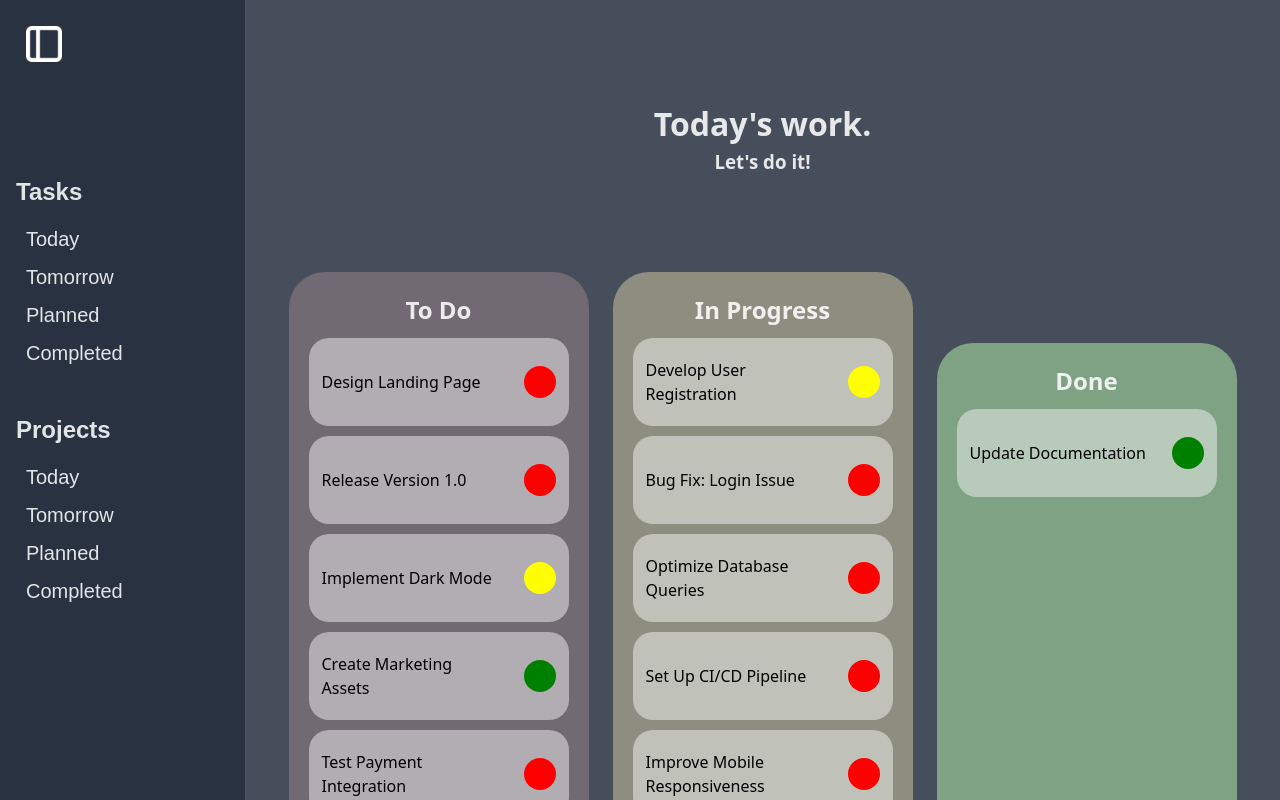
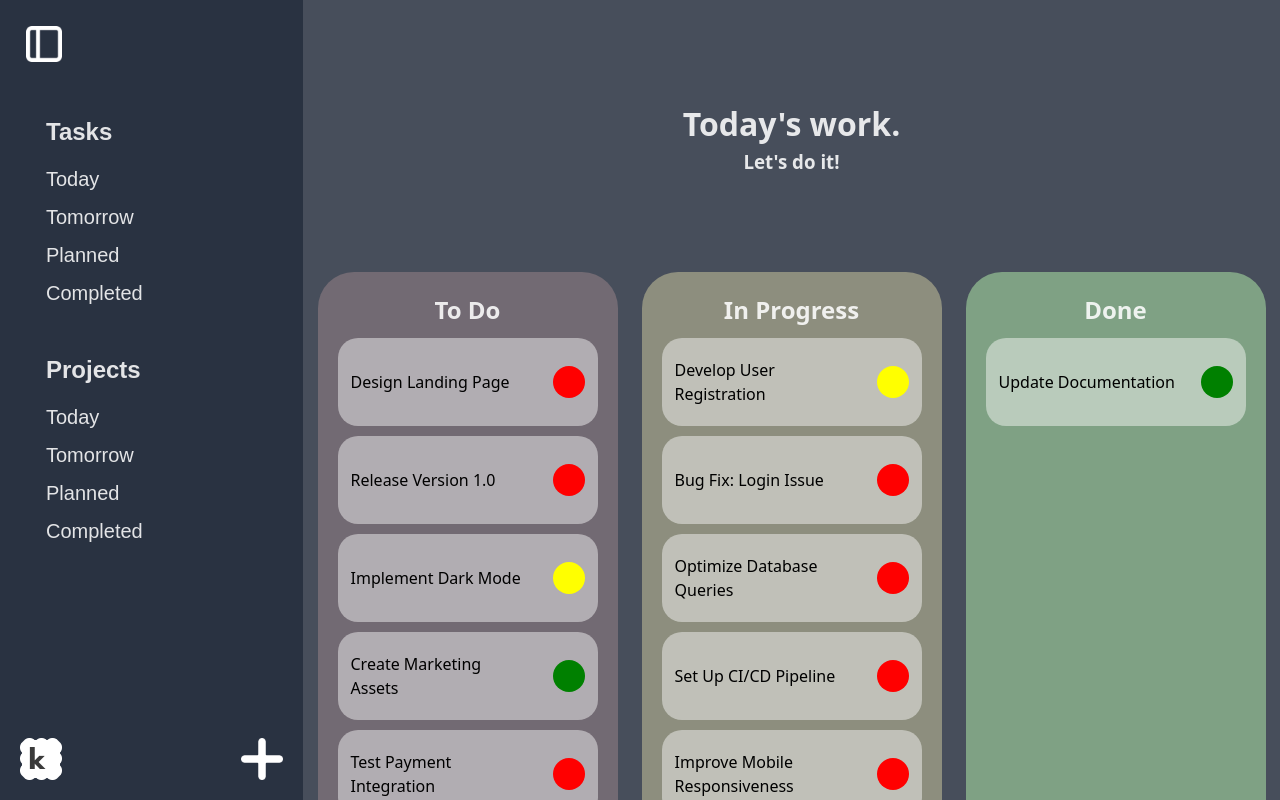
Before and after one commit to naimyasirozcan/kanban-react, a React (Vite) app: page / in a window 1280 px wide. Shown: the top 800 px of the page. Built offline with nearby package versions, Linux system fonts and the light colour scheme; a web font is replaced by a local one.

Commit message:
sidebar fixed to left, little style changes, list of task array mapping shortened

```diff
--- a/src/App.jsx
+++ b/src/App.jsx
@@ -14,7 +14,7 @@ function App() {
   return (
     <BrowserRouter>
     <div style={containerStyle}>
-      <Sidebar />
+      <Sidebar style={{display: "fixed", top: "0px", left: "0px"}} />
       <KanbanApp />
     </div>
     </BrowserRouter>
--- a/src/components/KanbanApp.jsx
+++ b/src/components/KanbanApp.jsx
@@ -2,7 +2,7 @@
 import taskDataJSON from '../assets/data/kanbanData.json'
 import { useState } from "react"
 import TodayPage from "../pages/TodayPage"
-import { Route,Routes } from 'react-router-dom'
+import { Route, Routes } from 'react-router-dom'
 // import Tomorrow from '../pages/Tomorrow'
 import ListOfTasks from '../pages/ListOfTasks'
 
@@ -11,32 +11,35 @@ import ListOfTasks from '../pages/ListOfTasks'
 
 function KanbanApp() {
 
-const [taskData, setTaskData] = useState(taskDataJSON)
+  const [taskData, setTaskData] = useState(taskDataJSON)
 
   const kanbanAppStyle = {
     width: "100%",
     display: "flex",
-    flexDirection: "column"
+    flexDirection: "column",
+    paddingLeft: "303px",
+    height: "100vh",
+    overflowY: "auto",
+    scrollbarWidth: "thin",
+    scrollbarColor: "#888 transparent"
+
   }
 
   const taskLists = [
-    {title: "tomorrow", description: "Tomorrow's work."},
-    {title: "planned", description: "All tasks in wait list."},
-    {title: "completed", description: "Done work."}
+    { title: "tomorrow", description: "Tomorrow's work." },
+    { title: "planned", description: "All tasks in wait list." },
+    { title: "completed", description: "Done work." }
   ]
 
   return (
-    <div style={kanbanAppStyle}>
+    <div className="kanban-app" style={kanbanAppStyle}>
       <Routes>
-        <Route element={<TodayPage taskData={taskData} setTaskData={setTaskData}/>} path='/'/>
+        <Route element={<TodayPage taskData={taskData} setTaskData={setTaskData} />} path='/' />
 
         {taskLists.map((eachTaskList) => {
-          return(
-          <Route element={<ListOfTasks taskData={taskData} setTaskData={setTaskData} title={eachTaskList.title} description={eachTaskList.description}/>} path={`/${eachTaskList.title}`}/>)
-
+          return (
+            <Route element={<ListOfTasks taskData={taskData} setTaskData={setTaskData} title={eachTaskList.title} description={eachTaskList.description} />} path={`/${eachTaskList.title}`} />)
         })}
-
-
       </Routes>
     </div>
   )
--- a/src/components/KanbanBoard.jsx
+++ b/src/components/KanbanBoard.jsx
@@ -9,7 +9,7 @@ function KanbanBoard({taskData,setTaskData}) {
         height: "min-content",
         display: "flex",
         justifyContent: "center",
-        alignItems: "center",
+        alignItems: "start",
         gap: "24px",
         marginTop: "96px"
 
@@ -17,6 +17,10 @@ function KanbanBoard({taskData,setTaskData}) {
 
     const columns = [{title:'To Do', color: '#d4abab4e'},{title:'In Progress', color: '#fff7b761'},{title:'Done', color: '#afe8a88b'}
     ]
+
+    const todaysTasks = taskData.filter((eachTask) => {
+        return eachTask.dueDate
+    })
 
     return (
         <div style={containerStyle}>
--- a/src/components/ProjectsContainer.jsx
+++ b/src/components/ProjectsContainer.jsx
@@ -9,7 +9,7 @@ function ProjectsContainer() {
     }
   return (
       <div className='sidebar-list' style={divStyle}>
-        <p>Projects</p>
+        <p style={{paddingLeft: "10px"}}>Projects</p>
         <ul>
         <li>Today</li>
         <li>Tomorrow</li>
--- a/src/components/Sidebar.jsx
+++ b/src/components/Sidebar.jsx
@@ -3,17 +3,19 @@ import TasksContainer from "./TasksContainer"
 import sideBarSwitchIcon from "../assets/img/sidebar-switch-icon-w.png"
 import addTaskIcon from "../assets/img/add-icon-w.png"
 import logoIcon from "../assets/img/logo-kanban.png"
-import { Link } from "react-router-dom"
 
 
 function Sidebar() {
     const sidebarDivStyle = {
-        minHeight: '100vh',
+        height: '100vh',
         width: '303px',
         backgroundColor: '#293241',
-        display: 'flex',
-        flexDirection: 'column',
-        justifyContent: 'space-between'
+        position: 'fixed',
+        display:"flex",
+        flexDirection: "column",
+        justifyContent: "space-between",
+        top: "0px",
+        left: "0px",
     }
     const imgSidebarStyle = {
         width:'48px',
@@ -22,11 +24,15 @@ function Sidebar() {
 
   return (
     <div style={sidebarDivStyle}>
-        <div style={{padding: '20px', marginBottom: '80px'}}> <img className="icon-img" style={imgSidebarStyle} src={sideBarSwitchIcon} alt="" /></div>
-        <div style={{paddingBottom: '600px'}}>
+        <div style={{padding: '20px'}}> <img className="icon-img" style={imgSidebarStyle} src={sideBarSwitchIcon} alt="" />
+            <div>
             <TasksContainer />
             <ProjectsContainer />
         </div>
+
+
+        </div>
+
         <div style={{padding: '20px', display:'flex', justifyContent:'space-between'}}>
             <img className="icon-img" style={{...imgSidebarStyle, height:'42px', width: '42px'}} src={logoIcon} alt="" />
             <img className="icon-img" style={{...imgSidebarStyle, height:'42px', width: '42px'}} src={addTaskIcon} alt="" />
--- a/src/components/TasksContainer.jsx
+++ b/src/components/TasksContainer.jsx
@@ -5,11 +5,12 @@ function TasksContainer() {
         display: 'flex',
         flexDirection: 'column',
         gap: '10px',
-        padding: '0 16px'
+        padding: '0 16px',
+        marginTop: "40px"
     }
   return (
       <div className='sidebar-list' style={divStyle}>
-        <p>Tasks</p>
+        <p style={{paddingLeft: "10px"}}>Tasks</p>
         <ul>
         <Link to={'/'}><li>Today</li></Link>
         <Link to={'/tomorrow'}><li>Tomorrow</li></Link>
--- a/src/index.css
+++ b/src/index.css
@@ -13,8 +13,11 @@
   -moz-osx-font-smoothing: grayscale;
 
 }
+
+body { overflow: hidden; }
+
 * {
-  margin:  0;
+  margin: 0;
   padding: 0;
   user-select: none;
   caret-color: transparent;
@@ -24,10 +27,12 @@ a {
   color: inherit;
   text-decoration: none;
 }
+
 a:visited {
   color: inherit;
   text-decoration: none;
 }
+
 a:hover,
 a:active {
   color: inherit;
@@ -42,24 +47,29 @@ a:active {
   padding: 4px 10px;
   list-style: none;
 }
-.sidebar-list li:hover{
+
+.sidebar-list li:hover {
   background-color: #f4f1de;
   color: #293241;
   border-radius: 12px;
   cursor: pointer;
 }
+
 .sidebar-list p {
   font-family: "Kantumruy Pro", sans-serif;
   font-size: 24px;
   font-weight: 700;
 }
+
 .icon-img {
   transition: transform 0.25s ease;
 }
-.icon-img:hover{
+
+.icon-img:hover {
   transform: scale(1.05);
   cursor: pointer;
 }
+
 .checkbox {
   appearance: none;
   width: 20px;
@@ -69,7 +79,17 @@ a:active {
   cursor: pointer;
   position: relative;
 }
+
 .checkbox:checked {
   background-color: #348a3e;
   border: none;
 }
+
+.kanban-app::-webkit-scrollbar {
+  width: 6px;
+}
+
+.kanban-app::-webkit-scrollbar-thumb {
+  background: #888;
+  border-radius: 3px;
+}
--- a/src/pages/ListOfTasks.jsx
+++ b/src/pages/ListOfTasks.jsx
@@ -22,6 +22,15 @@ function ListOfTasks({ taskData, setTaskData, title, description }) {
         return dueDateObj.getTime() > tomorrowsDate.getTime()
     }))
 
+    const completedTasks = [] // dont forget!!!!!
+
+    let tasksToRender = title === "tomorrow" ?
+    tomorrowTasks :
+    title === "planned"?
+    plannedTasks :
+    title === "completed" ?
+    completedTasks :
+    null
 
     return (
 
@@ -29,14 +38,10 @@ function ListOfTasks({ taskData, setTaskData, title, description }) {
             <TitleAndDescription title={title[0].toUpperCase() + title.slice(1)} description={description} />
 
             <ul style={{ display: 'flex', flexDirection: 'column', gap: '20px', alignItems: 'center', marginTop: '20px' }}>
-                {title === "tomorrow" ?
-                    (tomorrowTasks.map((eachTask) => {
+                {
+                    (tasksToRender.map((eachTask) => {
                         return (<TaskCard key={eachTask.id} title={eachTask.title} priority={eachTask.priority} cardType={'listCard'} />)
                     }))
-                    : title === "planned" ?
-                    (plannedTasks.map((eachTask) => {
-                        return (<TaskCard key={eachTask.id} title={eachTask.title} priority={eachTask.priority} cardType={'listCard'} />)
-                    })) : null
                 }
             </ul>
 
```
